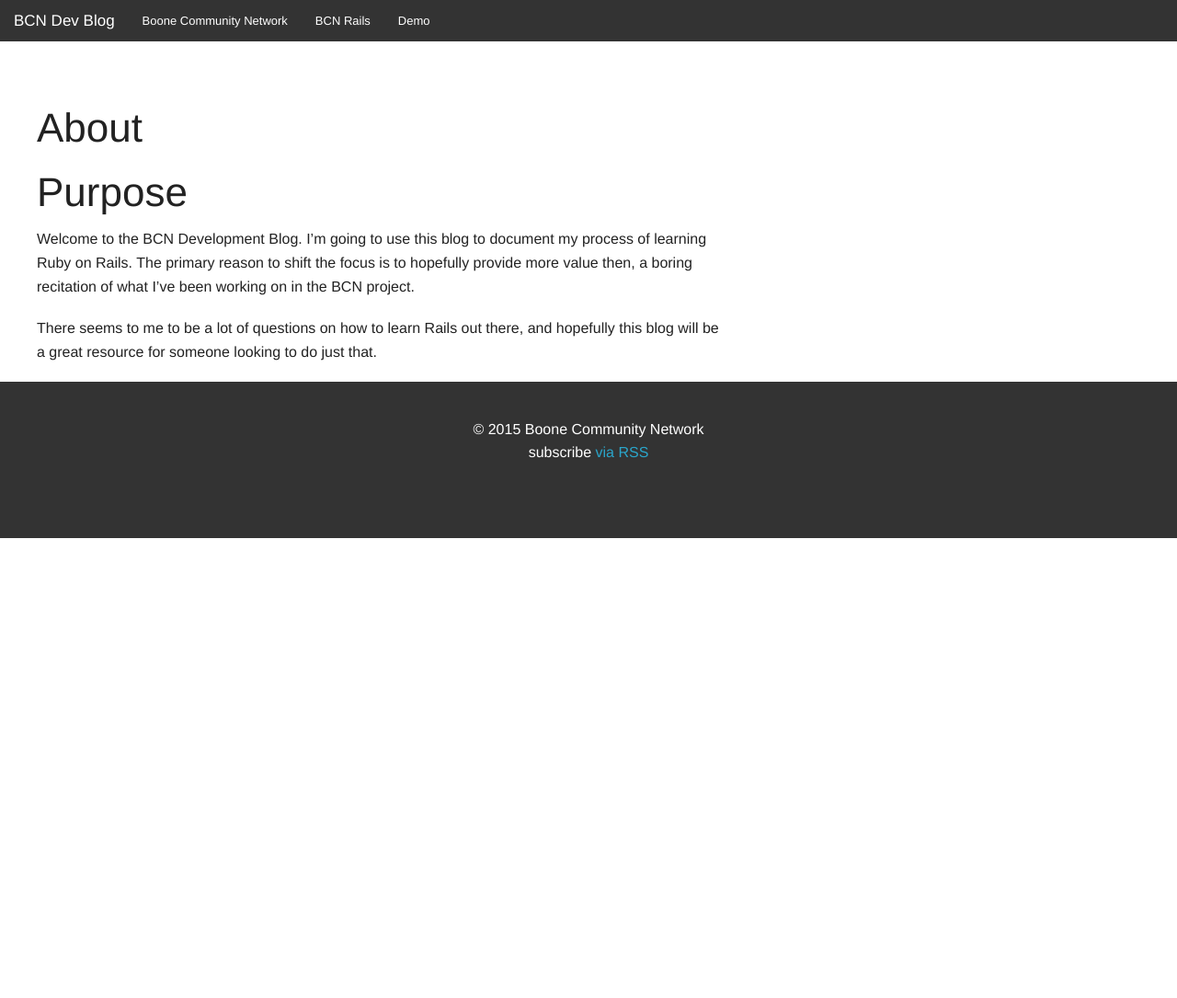
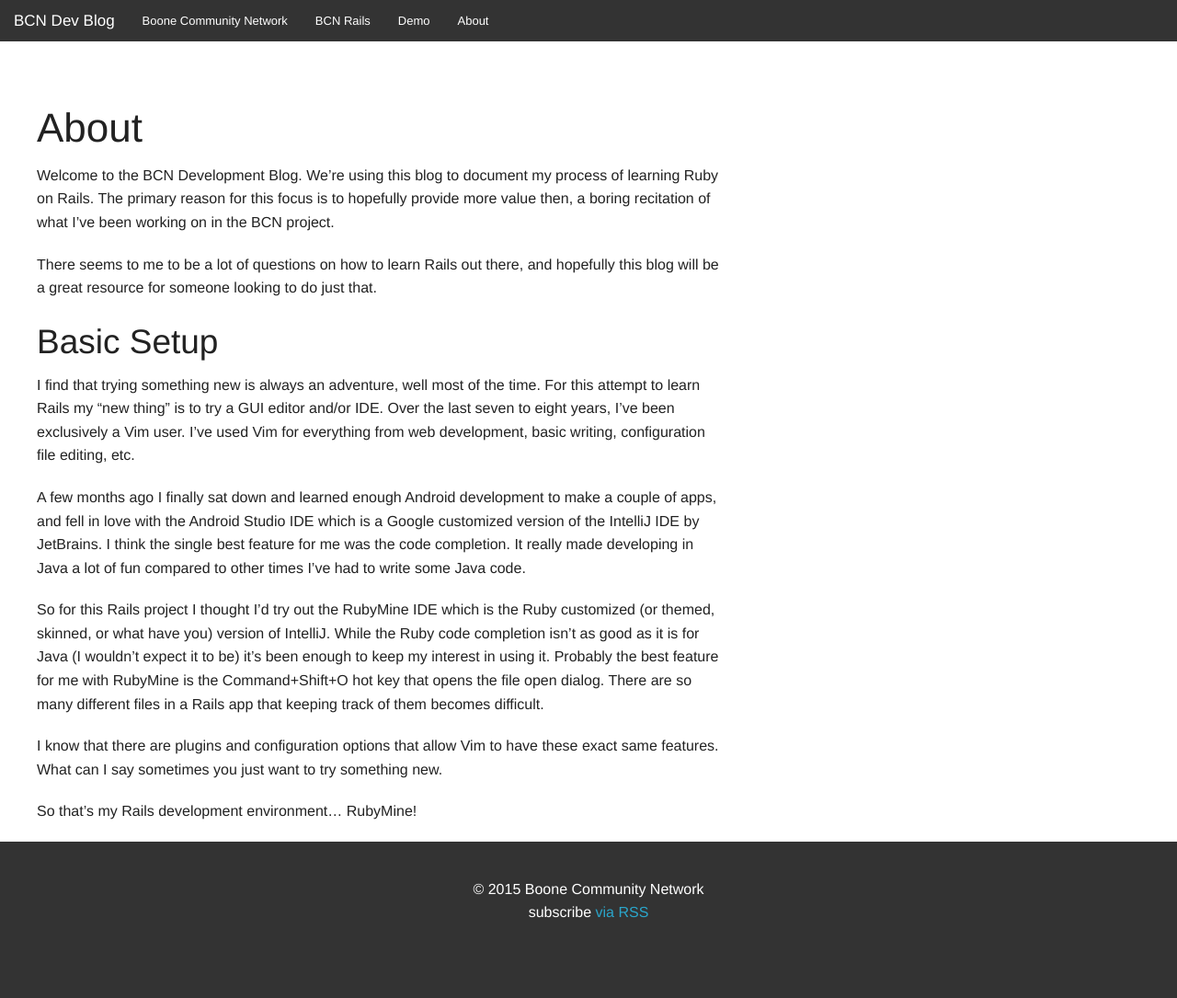
Before and after one commit to MattLuker/bcn, a Jekyll site: the page built from about.md, in a window 1280 px wide. Shown: the whole page at 92% size. Built offline with Jekyll 4.4.1, drawn with Linux system fonts in a browser that asks for light colours; nearby versions of some CDN libraries; library files that are not in the unit come from our copies; before the commit the page ends 900 px from its top, so only the background shows below that.

Commit message:
Finished About page and added link.

```diff
--- a/_includes/header.html
+++ b/_includes/header.html
@@ -19,6 +19,7 @@
   <li><a href="http://boonecommunitynetwork.com">Boone Community Network</a></li>
   <li><a href="http://github.com/asommer70/bcn">BCN Rails</a></li>
   <li><a href="http://bcn.thehoick.com">Demo</a></li>
+  <li><a href="/about">About</a></li>
 </ul>
 </section>
 </nav>
--- a/about.md
+++ b/about.md
@@ -4,8 +4,19 @@ title: About
 permalink: /about/
 ---
 
-# Purpose
 
-Welcome to the BCN Development Blog.  I’m going to use this blog to document my process of learning Ruby on Rails.  The primary reason to shift the focus is to hopefully provide more value then, a boring recitation of what I’ve been working on in the BCN project.
+Welcome to the BCN Development Blog.  We're using this blog to document my process of learning Ruby on Rails.  The primary reason for this focus is to hopefully provide more value then, a boring recitation of what I’ve been working on in the BCN project.
 
 There seems to me to be a lot of questions on how to learn Rails out there, and hopefully this blog will be a great resource for someone looking to do just that.
+
+## Basic Setup
+
+I find that trying something new is always an adventure, well most of the time.  For this attempt to learn Rails my “new thing” is to try a GUI editor and/or IDE.  Over the last seven to eight years, I’ve been exclusively a Vim user.  I’ve used Vim for everything from web development, basic writing, configuration file editing, etc.
+
+A few months ago I finally sat down and learned enough Android development to make a couple of apps, and fell in love with the Android Studio IDE which is a Google customized version of the IntelliJ IDE by JetBrains.  I think the single best feature for me was the code completion.  It really made developing in Java a lot of fun compared to other times I’ve had to write some Java code.
+
+So for this Rails project I thought I’d try out the RubyMine IDE which is the Ruby customized (or themed, skinned, or what have you) version of IntelliJ.  While the Ruby code completion isn’t as good as it is for Java (I wouldn’t expect it to be) it’s been enough to keep my interest in using it.  Probably the best feature for me with RubyMine is the Command+Shift+O hot key that opens the file open dialog.  There are so many different files in a Rails app that keeping track of them becomes difficult.
+
+I know that there are plugins and configuration options that allow Vim to have these exact same features.  What can I say sometimes you just want to try something new.
+
+So that’s my Rails development environment… RubyMine!
```
